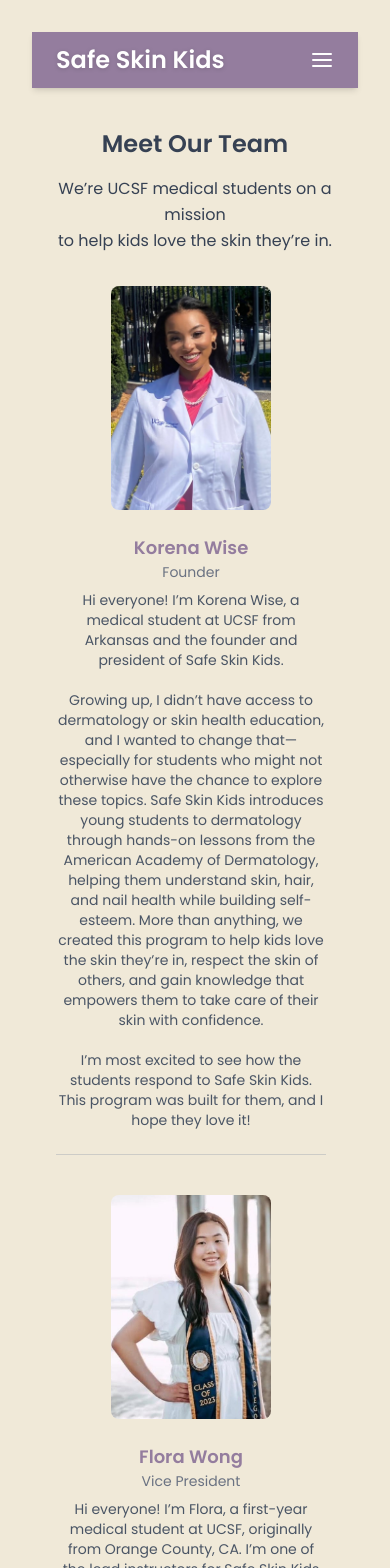
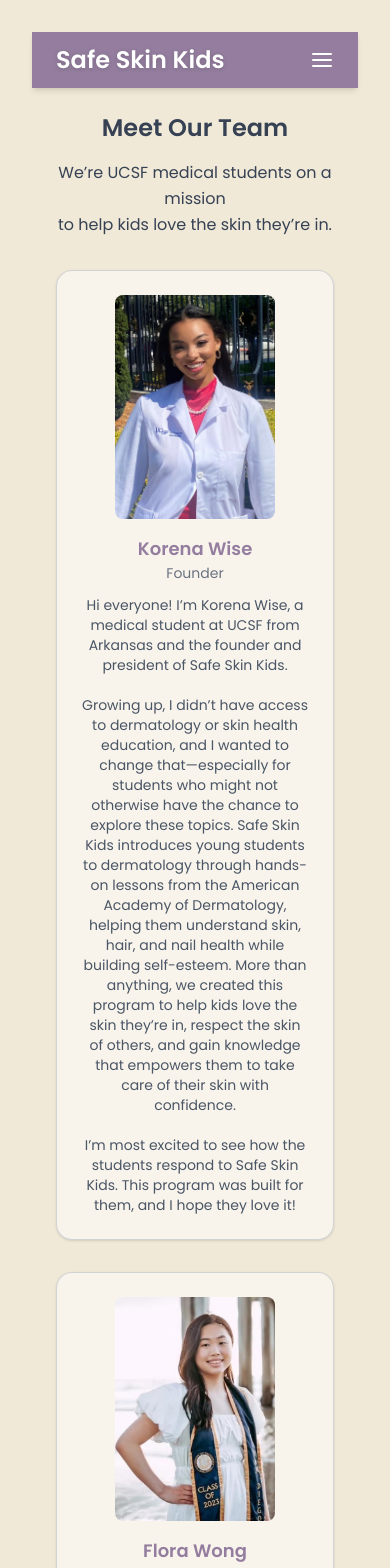
Before and after one commit to VermillionXela/SafeSkinKids, a React (Vite) app: page /team in a window 390 px wide. Shown: the top 1568 px of the page. Built offline with nearby package versions, Linux system fonts and the light colour scheme.

Commit message:
Changed layout for TeamView per modification request. More mobile optimization tweaks.

```diff
--- a/src/components/Navbar.jsx
+++ b/src/components/Navbar.jsx
@@ -46,7 +46,9 @@ export const Navbar = () => {
             </div>
 
             {isMenuOpen && (
-                <ul className="flex flex-col gap-4 mt-4 text-sm font-medium px-6 md:hidden animate-fade-in">
+                <ul className="flex flex-col gap-4 mt-4 text-sm font-medium px-6 md:hidden"
+                data-aos="fade-in"
+                data-aos-duration="400">
                     {navLinks.map(link => (
                         <li key= {link.to}>
                             <NavLink
--- a/src/views/ContactView.jsx
+++ b/src/views/ContactView.jsx
@@ -3,11 +3,11 @@ import { FaInstagram, FaEnvelope, FaMapMarkerAlt } from 'react-icons/fa'
 export const ContactView = () => {
 
     return (
-        <section className="w-full min-h-screen bg-[#f0e9d8] px-4 py-10 flex flex-col items-center -mt-4">
+        <section className="w-full min-h-screen bg-[#f0e9d8] px-6 py-10 flex flex-col items-center -mt-4">
             <div className="max-w-2xl text-center mb-10"
                 data-aos="fade-up"
                 data-aos-duration="200">
-                <h1 className="text-2xl font-semibold text-gray-700 mb-4">Contact Us</h1>
+                <h1 className="text-2xl sm:text-2xl md:text-3xl lg:text-3xl font-semibold text-gray-700 mb-4">Contact Us</h1>
                 <p className="text-base sm:text-lg leading-relaxed">
                     Have questions about the program? Want to bring Safe Skin Kids to your school or volunteer with us?
                 </p>
--- a/src/views/InfoKidsView.jsx
+++ b/src/views/InfoKidsView.jsx
@@ -45,7 +45,7 @@ export const InfoKidsView = () => {
                         Fun, Science, and Self-Care!
                     </h1>
 
-                    <div className="bg-white/70 backdrop-blur-md rounded-xl shadow-md p-6 md:p-8 text-gray-800 text-base leading-relaxed max-w-prose mx-auto md:mx-0">
+                    <div className="bg-white/70 backdrop-blur-md rounded-xl shadow-md p-4 md:p-8 text-gray-800 text-base leading-relaxed max-w-prose mx-auto md:mx-0">
                         <p className="mb-4">
                             Want to learn how to take care of your skin, hair, and nails? Join Safe Skin Kids,
                             where learning is hands-on, fun, and all about YOU!
@@ -64,7 +64,6 @@ export const InfoKidsView = () => {
                         </p>
                     </div>
                 </div>
-
                 <div className="flex-1 relative w-full max-w-md mx-auto md:mx-0">
                     <img
                         src={SSKBubbles}
@@ -75,11 +74,11 @@ export const InfoKidsView = () => {
             </section>
 
             <section
-                className="w-full max-w-6xl mx-auto px-4 py-8 relative z-10"
+                className="w-full max-w-6xl mx-auto px-4 py-4 relative z-10"
                 data-aos="fade-up"
                 data-aos-duration="400"
             >
-                <h2 className="text-gray-700 text-xl sm:text-2xl font-semibold text-center mb-8 -mt-5">Things You'll Learn</h2>
+                <h2 className="text-gray-700 text-xl sm:text-2xl font-semibold text-center mb-8 ">Things You'll Learn</h2>
                 <div className="grid grid-cols-1 sm:grid-cols-2 lg:grid-cols-3 gap-6 items-stretch">
                     {topics.map((item, idx) => (
                         <div
--- a/src/views/InfoParentsView.jsx
+++ b/src/views/InfoParentsView.jsx
@@ -36,8 +36,7 @@ export const InfoParentsView = () => {
 
             <main className="w-full max-w-5xl mx-auto px-4 sm:px-6 md:px-8 py-10 text-gray-700 space-y-12">
                 <section
-                    data-aos="fade-up"
-                    data-aos-duration="400">
+                    data-aos="fade-up">
                     <h1 className="whitespace-nowrap leading-tight text-2xl sm:text-2xl font-semibold mb-4 -mt-4">
                         What is Safe Skin Kids?
                     </h1>
@@ -95,8 +94,7 @@ export const InfoParentsView = () => {
                 <section
                     data-aos="fade-up"
                     data-aos-duration="400"
-                    className="bg-white/70 rounded-2xl shadow-md p-6 max-w-3xl mx-auto -mt-5"
-                >
+                    className="bg-white/70 rounded-2xl shadow-md p-6 max-w-3xl mx-auto -mt-5">
                     <h2 className="text-xl font-semibold mb-4 text-[#947D9E] text-center">
                         Benefits for Your Child
                     </h2>
--- a/src/views/TeamView.jsx
+++ b/src/views/TeamView.jsx
@@ -46,46 +46,41 @@ export const TeamView = () => {
     ]
 
     return (
-        <section className="min-h-screen px-6 py-12 md:py-20 -mt-4">
-            <div className="max-w-5xl mx-auto flex flex-col md:flex-row gap-8">
-                <div className="w-full md:w-[26rem] text-center md:text-left md:sticky md:top-20 self-start">
-                    <h1 className="text-2xl sm:text-3xl font-semibold text-gray-700 pb-4 pt-2">
+        <section className="min-h-screen px-6 py-10 -mt-4">
+            <div className="max-w-5xl mx-auto text-center">
+                <h1 className="text-2xl sm:text-2xl md:text-3xl lg:text-3xl font-semibold text-gray-700 pb-4">
                     Meet Our Team
                 </h1>
-                    <p className="text-base text-gray-700 leading-relaxed">
+                <p className="text-base text-gray-700 leading-relaxed max-w-2xl mx-auto">
                     We’re UCSF medical students on a mission <br />
                     to help kids love the skin they’re in.
                 </p>
             </div>
 
-                <div className="md:w-2/3 md:order-2 order-2 space-y-10 pr-2">
+            <div className="mt-8 grid grid-cols-1 md:grid-cols-2 gap-8 md:gap-6 max-w-5xl mx-auto">
                 {teamMembers.map((member) => (
                     <div
                         key={member.id}
-                            className="flex flex-col items-center md:items-stretch md:flex-row gap-6 border-b border-gray-400/40 pb-6 md:h-64"
+                        className="flex flex-col md:flex-row items-center md:items-start gap-4 rounded-2xl border border-gray-400/40 bg-white/50 p-6 md:p-4 shadow-sm"
                         data-aos="fade-up"
                         data-aos-duration="500"
                     >
                         <img
                             src={member.image}
                             alt={member.name}
-                                className="rounded-lg w-40 h-56 object-cover shrink-0"
+                            className="rounded-lg w-40 h-56 md:w-28 md:h-40 lg:w-40 lg:h-56 object-cover"
                         />
-                            <div className="flex-1 min-w-0 flex flex-col md:text-left text-center">
-                                <div className="mb-2">
-                                    <h3 className="font-semibold text-lg text-[#947D9E]">{member.name}</h3>
+                        <div className="flex-1 min-w-0 text-center md:text-left">
+                            <h3 className="font-semibold text-lg text-[#947D9E]">
+                                {member.name}
+                            </h3>
                             <p className="text-sm text-gray-500">{member.role}</p>
-                                </div>
-
-                                <div className="flex-1 min-h-0 md:overflow-y-auto md:pr-3 md:[scrollbar-gutter:stable]">
-                                    <p className="text-sm text-gray-600 whitespace-pre-line">
+                            <p className="mt-3 text-sm text-gray-600 whitespace-pre-line md:max-h-40 md:overflow-y-auto md:pr-3 md:[scrollbar-gutter:stable]">
                                 {member.description}
                             </p>
                         </div>
                     </div>
-                        </div>
                 ))}
-                </div>
             </div>
         </section>
     )
```
Also changed, not shown: src/views/HomeView.jsx (+5 -5 lines), src/views/VolunteerView.jsx (+7 -9 lines). Lines whose indentation alone changed are shown as unchanged.
